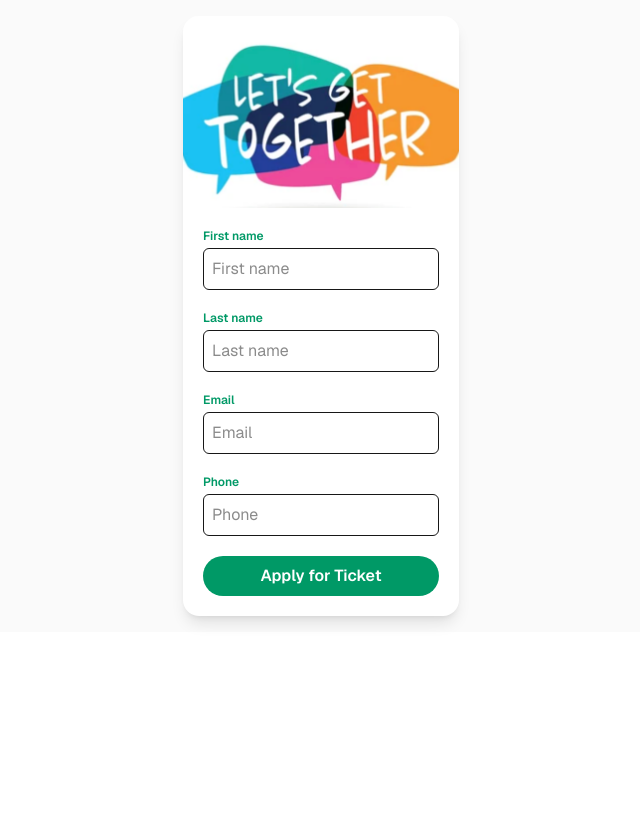
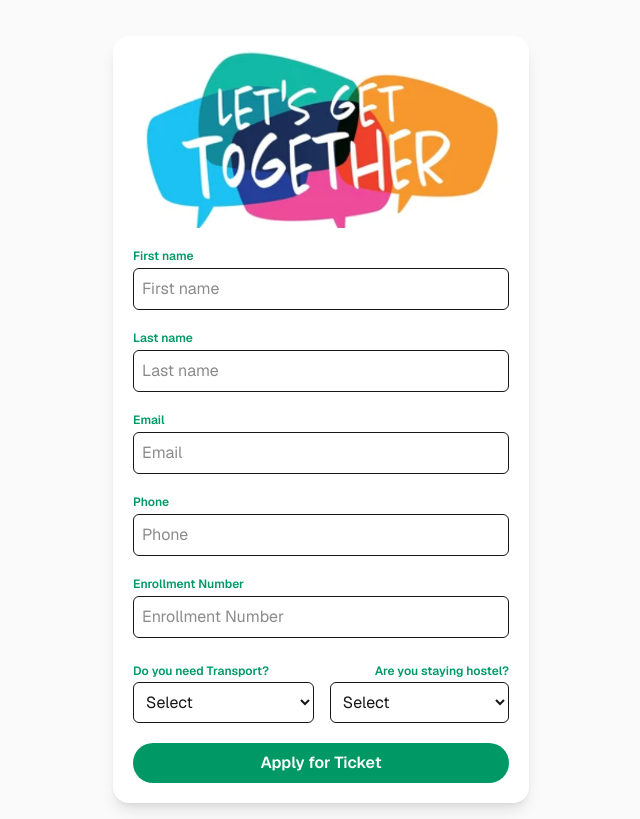
Before and after one commit to Nethmamlshni/ict-get-user, a Next.js app: page / in a window 1280 px wide. Shown: the whole page, without its empty margins (319-959 px from the left). Built offline with nearby package versions, Linux system fonts and the light colour scheme.

Commit message:
update booking page

```diff
--- a/components/booking/book.jsx
+++ b/components/booking/book.jsx
@@ -1,7 +1,9 @@
 "use client";
+
 import { useState } from "react";
-import Image from "next/image"; // keep if using Next.js; otherwise replace <Image /> with <img />
+import Image from "next/image";
 import toast from "react-hot-toast";
+
 export default function BookForm() {
   const [loading, setLoading] = useState(false);
 
@@ -12,15 +14,17 @@ export default function BookForm() {
     const body = Object.fromEntries(form);
 
     try {
-      // First, check if the email exists
+      // Check if the email exists
       const checkEmailRes = await fetch(`/api/booking/check-email?email=${body.email}`);
       const { exists } = await checkEmailRes.json();
 
       if (exists) {
-        toast.error("You got a ticket already with this email. Please check your inbox.");
+        toast.error("You already have a ticket with this email. Please check your inbox.");
         setLoading(false);
-        return; // stop further submission
+        return;
       }
+
+      // Create a new booking
       const res = await fetch("/api/booking", {
         method: "POST",
         headers: { "Content-Type": "application/json" },
@@ -29,9 +33,11 @@ export default function BookForm() {
           lastname: body.lastname,
           email: body.email,
           phone: body.phone,
-        })
+          enrollmentnumber: body.enrollmentnumber,
+          transport: body.transport,
+          hostel: body.hostel,
+        }),
       });
-
 
       if (!res.ok) {
         const text = await res.text();
@@ -39,21 +45,21 @@ export default function BookForm() {
       }
 
       const data = await res.json();
-      toast("Booking successful! QR sent to your email.", { type: "success" });
+      toast.success("Booking successful! QR sent to your email.");
       e.target.reset();
     } catch (err) {
       console.error(err);
-      toast("Booking failed to create. Please try again.", { type: "error"} );
+      toast.error("Booking failed. Please try again.");
     } finally {
       setLoading(false);
     }
   }
 
   return (
-    <div className="max-w-md mx-auto p-4">
+    <div className="max-w-md mx-auto p-4 mt-5">
       {/* Card */}
       <div className="bg-white rounded-2xl overflow-hidden shadow-lg">
-        {/* Top design image — put hotel-card.png in /public */}
+        {/* Top design image */}
         <div className="relative h-40 sm:h-44 md:h-48">
           <Image
             src="/Screenshot 2025-11-13 at 02.48.24.png"
@@ -62,12 +68,9 @@ export default function BookForm() {
             style={{ objectFit: "cover" }}
             sizes="(max-width: 768px) 100vw, 768px"
           />
-          {/* If not using next/image, replace above with:
-              <img src="/hotel-card.png" alt="Design header" className="w-full h-full object-cover" />
-          */}
         </div>
 
-        {/* Form (keeps your original inputs + submit logic) */}
+        {/* Form */}
         <form onSubmit={handleSubmit} className="p-5 space-y-3">
           <div>
             <label htmlFor="firstname" className="text-xs font-semibold text-emerald-600 block mb-1">
@@ -77,6 +80,7 @@ export default function BookForm() {
               id="firstname"
               name="firstname"
               placeholder="First name"
+              required
               className="w-full p-2 border rounded-md mb-2"
             />
           </div>
@@ -89,6 +93,7 @@ export default function BookForm() {
               id="lastname"
               name="lastname"
               placeholder="Last name"
+              required
               className="w-full p-2 border rounded-md mb-2"
             />
           </div>
@@ -115,11 +120,47 @@ export default function BookForm() {
               id="phone"
               name="phone"
               placeholder="Phone"
+              required
               className="w-full p-2 border rounded-md mb-2"
             />
           </div>
 
-          {/* Keep the same button text and disabled behavior */}
+          <div>
+            <label htmlFor="enrollmentnumber" className="text-xs font-semibold text-emerald-600 block mb-1">
+              Enrollment Number
+            </label>
+            <input
+              id="enrollmentnumber"
+              name="enrollmentnumber"
+              placeholder="Enrollment Number"
+              required
+              className="w-full p-2 border rounded-md mb-2"
+            />
+          </div>
+          <div className="flex justify-between gap-4">
+          <div >
+            <label htmlFor="transport" className="text-xs font-semibold text-emerald-600  mb-1">
+              Do you need Transport?
+            </label>
+            <select id="transport" name="transport" required className="w-full p-2 border rounded-md mb-2">
+              <option value="">Select</option>
+              <option value="Yes">Yes</option>
+              <option value="No">No</option>
+            </select>
+          </div>
+
+          <div className="text-right" >
+            <label htmlFor="hostel" className="text-xs font-semibold text-emerald-600  mb-1">
+              Are you staying hostel?
+            </label>
+            <select id="hostel" name="hostel" required className="w-full p-2 border rounded-md mb-2">
+              <option value="">Select</option>
+              <option value="Yes">Yes</option>
+              <option value="No">No</option>
+            </select>
+          </div>
+</div>
+          {/* Submit button */}
           <div className="flex gap-3">
             <button
               type="submit"
--- a/src/app/api/booking/route.js
+++ b/src/app/api/booking/route.js
@@ -18,7 +18,7 @@ export async function POST(req) {
 
     // 2) Parse body
     const body = await req.json();
-    const { firstname, lastname, email, phone } = body;
+    const { firstname, lastname, email, phone,  enrollmentnumber,year,boarding,campusbus} = body;
 
     if (!email) {
       return new Response(JSON.stringify({ error: "Email required" }), {
@@ -42,7 +42,11 @@ export async function POST(req) {
       email,
       phone,
       paymentStatus: "pending",
-      ticketNumber
+      ticketNumber,
+      enrollmentnumber,
+      year,
+      boarding,
+      campusbus
     });
 
     // 4) Create signed JWT token referencing booking id
--- a/src/app/models/booking.js
+++ b/src/app/models/booking.js
@@ -43,6 +43,18 @@ const BookingSchema = new mongoose.Schema(
       unique: true,
       sparse: true,
     },
+    enrollmentnumber: {
+      type: String,
+      trim: true,
+    },
+    boarding: {
+      type: Boolean,
+      default: false,
+    },
+    campusbus: {
+      type: Boolean,
+      default: false,
+    },
     checkedIn: {
       type: Boolean,
       default: false,
```
